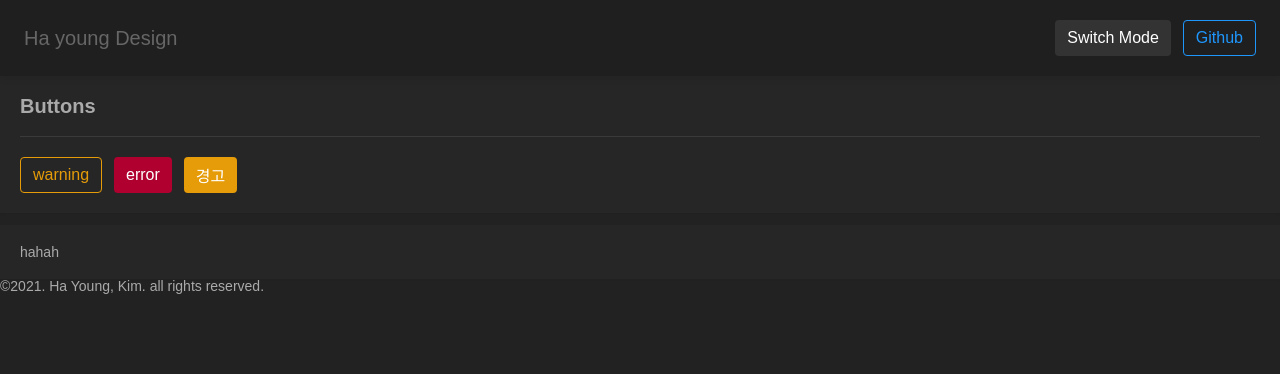
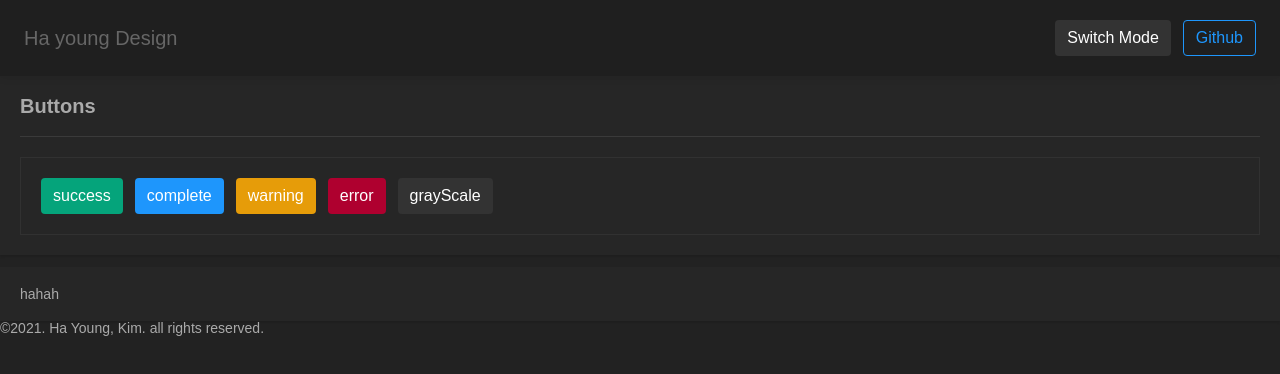
Before and after one commit to hayoung-jeremy/react_practice, a React (Create React App) app: page / in a window 1280 px wide. Shown: the top 374 px of the page. Built offline with nearby package versions, Linux system fonts and the light colour scheme.

Commit message:
feat : Add Container option to SectionTemplate Component
 + adjust the success color
 + render default types of buttons

**main color가 정해지지 않음
**다른 type (outline, rounded, withIcon) 버튼 추가 예정

```diff
--- a/src/components/SectionTemplate.js
+++ b/src/components/SectionTemplate.js
@@ -5,7 +5,7 @@ const StyledSection = styled.section`
   width: 100%;
   padding: 20px;
   background-color: #262626;
-  box-shadow: 0px 2px 2px rgba(0, 0, 0, 0.04);
+  box-shadow: 0px 2px 2px rgba(0, 0, 0, 0.12);
   box-sizing: border-box;
   & > .title {
     font-size: 20px;
@@ -20,7 +20,12 @@ const StyledSection = styled.section`
   }
 `;
 
-const Section = ({ children, ish2Blind, h2Title, ...rest }) => {
+const Container = styled.div`
+  padding: 20px;
+  border: 1px solid rgba(255, 255, 255, 0.05);
+`;
+
+const Section = ({ children, ish2Blind, h2Title, isContainer, ...rest }) => {
   return (
     <StyledSection {...rest}>
       {ish2Blind ? (
@@ -28,7 +33,7 @@ const Section = ({ children, ish2Blind, h2Title, ...rest }) => {
       ) : (
         <h2 className="title">{h2Title}</h2>
       )}
-      {children}
+      {isContainer ? <Container>{children}</Container> : children}
     </StyledSection>
   );
 };
--- a/src/containers/App.js
+++ b/src/containers/App.js
@@ -30,7 +30,7 @@ function App() {
           main: "#1e96fc",
           grayScale: "#333",
           complete: "#1E96FC",
-          success: "#06D6A0",
+          success: "#05a47b",
           warning: "#e69c09",
           error: "#af002f",
         },
--- a/src/pages/Main.js
+++ b/src/pages/Main.js
@@ -5,12 +5,12 @@ import Button from "../components/Button";
 const Main = () => {
   return (
     <>
-      <Section h2Title="Buttons">
-        <Button color="warning" outline>
-          warning
-        </Button>
+      <Section h2Title="Buttons" isContainer>
+        <Button color="success">success</Button>
+        <Button color="complete">complete</Button>
+        <Button color="warning">warning</Button>
         <Button color="error">error</Button>
-        <Button color="warning">경고</Button>
+        <Button color="grayScale">grayScale</Button>
       </Section>
       <Section ish2Blind h2Title="blind title">
         hahah
```
